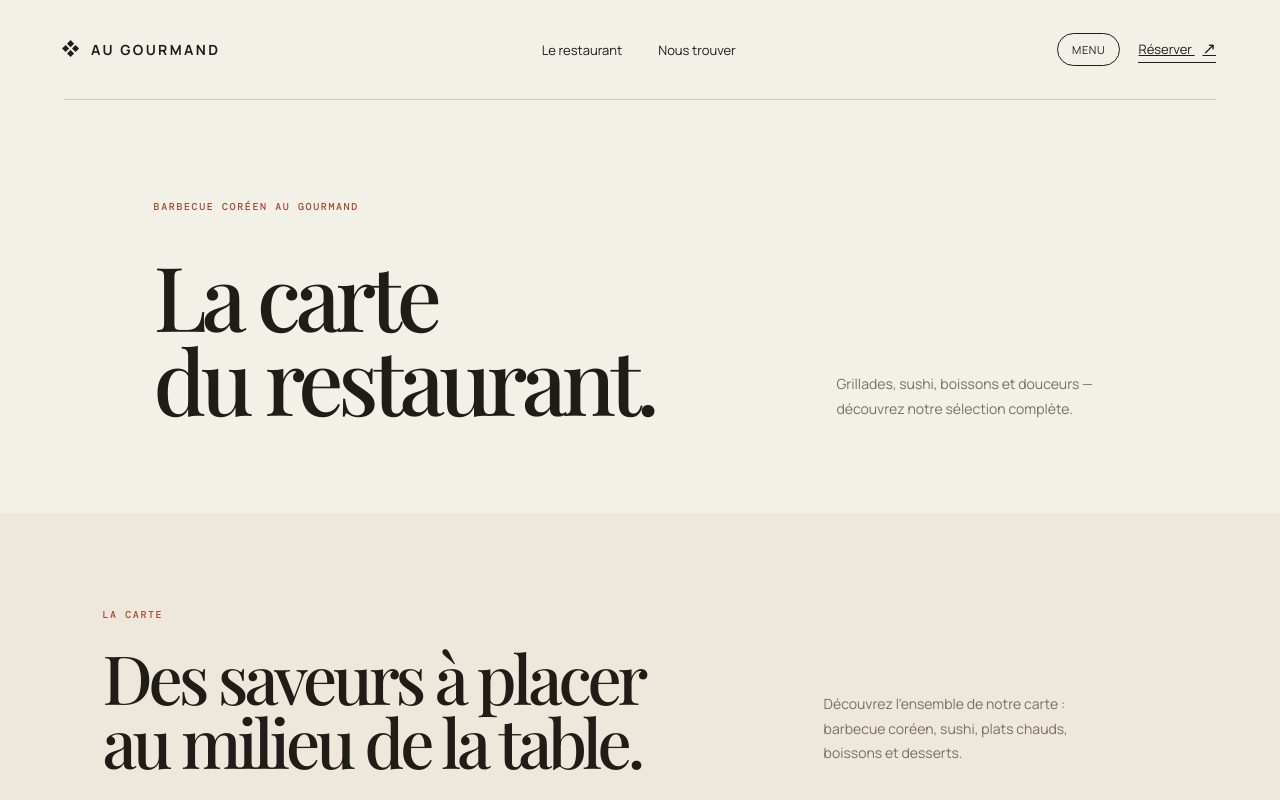
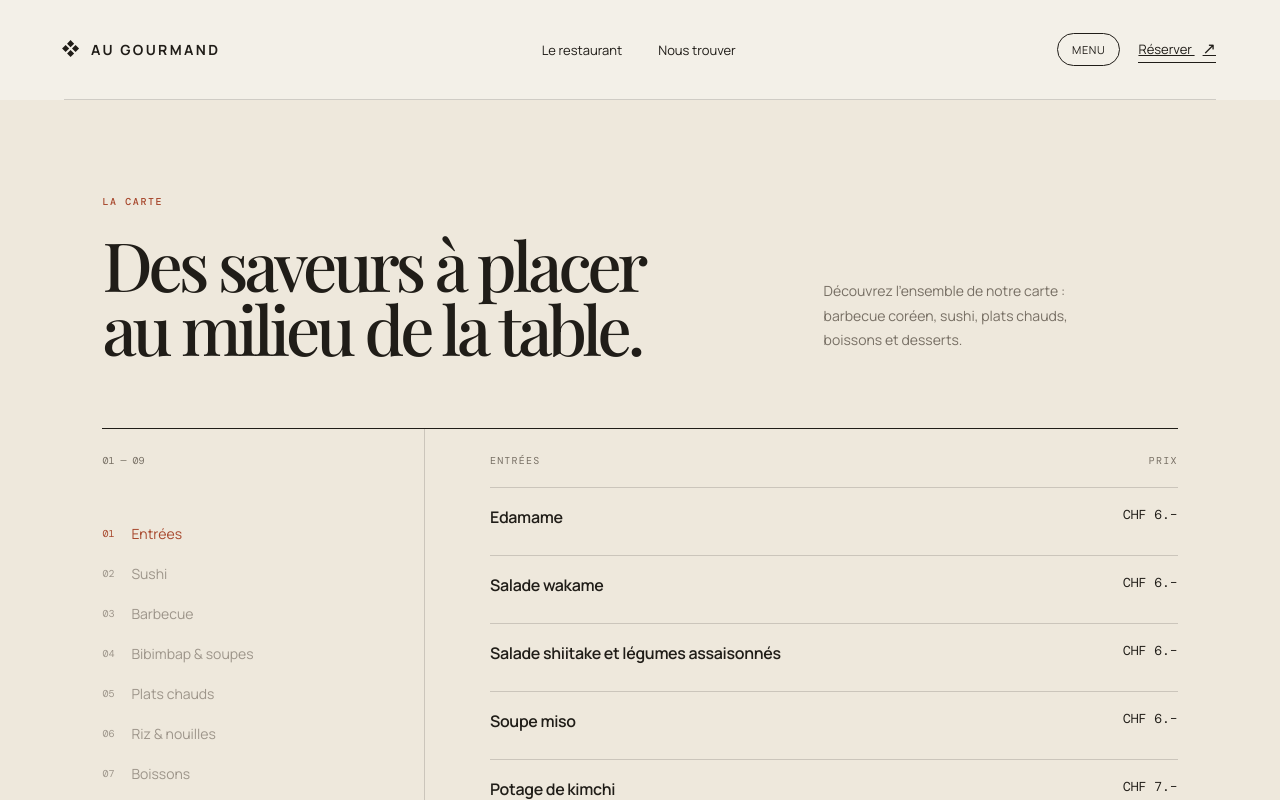
Before and after one commit to augourmandsite/Site-Code-au-gourmand, a React (Vite) app: page /menu in a window 1280 px wide. Shown: the top 800 px of the page. Built offline with nearby package versions, Linux system fonts and the light colour scheme; a web font is replaced by a local one.

Commit message:
Remove menu page intro label

```diff
--- a/src/App.tsx
+++ b/src/App.tsx
@@ -137,7 +137,7 @@ function Home() {
 }
 
 function MenuPage() {
-  return <main className="menu-page"><header className="menu-page-nav"><Navigation dark /></header><section className="menu-page-heading"><p className="eyebrow rust">Barbecue Coréen Au Gourmand</p><h1>La carte<br /><em>du restaurant.</em></h1><p>Grillades, sushi, boissons et douceurs — découvrez notre sélection complète.</p></section><MenuContent /><Visit /><Footer /></main>
+  return <main className="menu-page"><header className="menu-page-nav"><Navigation dark /></header><MenuContent /><Visit /><Footer /></main>
 }
 
 function App() {
```
